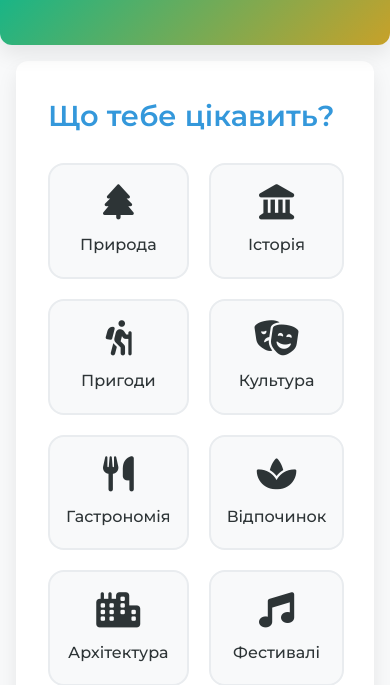
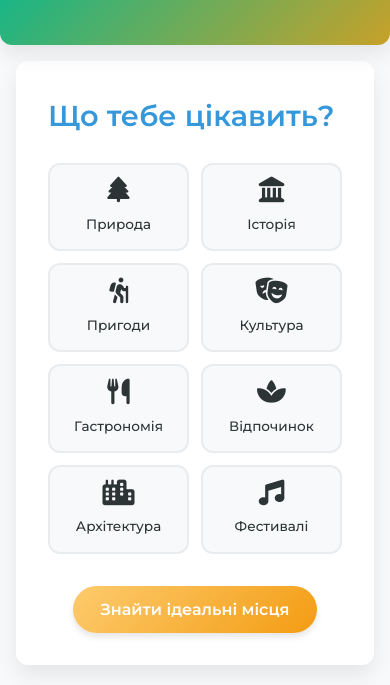
Before and after one commit to Ukraine365/tourism, a plain HTML site: page index.html in a window 390 px wide. Shown: the part 175-860 px from the top of the page. Drawn offline with nearby package versions, Linux system fonts and the light colour scheme.

Commit message:
Update index.html

```diff
--- a/index.html
+++ b/index.html
@@ -494,6 +494,21 @@
         @media (max-width: 768px) {
             .interests-grid {
                 grid-template-columns: repeat(2, 1fr);
+                gap: 0.75rem;
+            }
+
+            .interest-option {
+                padding: 0.8rem 0.6rem;
+                border-radius: 12px;
+            }
+
+            .interest-option i {
+                font-size: 1.6rem;
+                margin-bottom: 0.5rem;
+            }
+
+            .interest-option span {
+                font-size: 0.85rem;
             }
 
             .recommendations {
```
